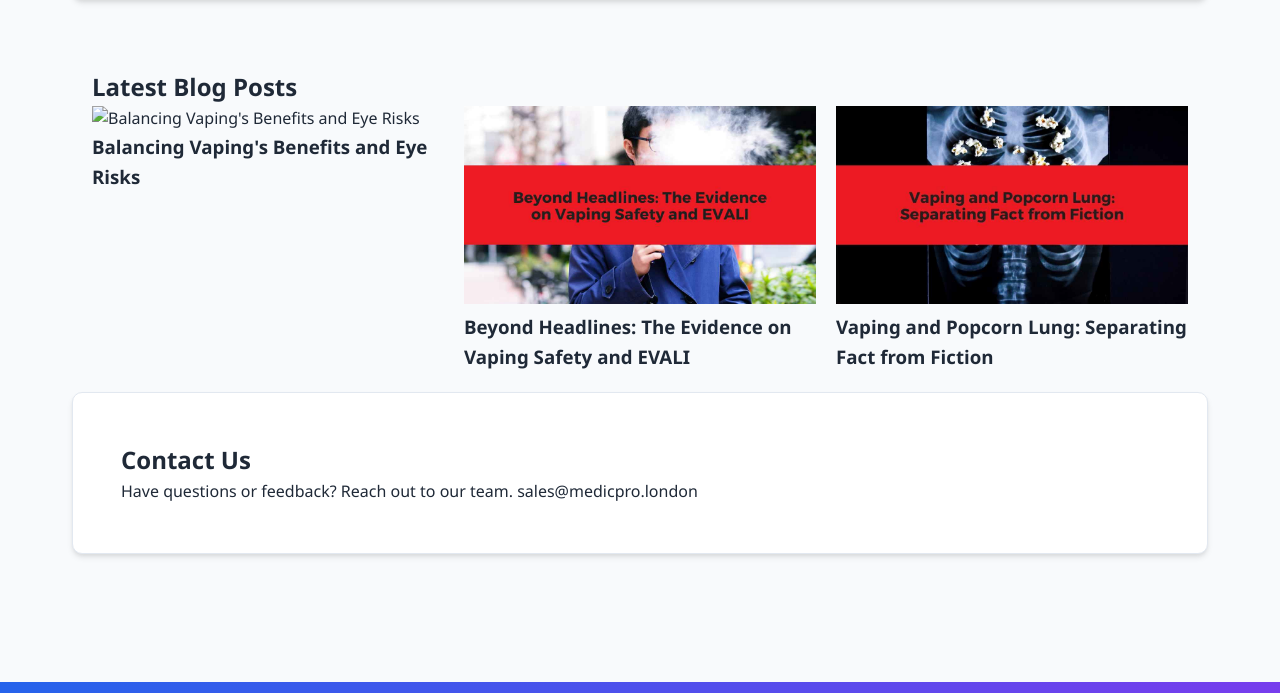
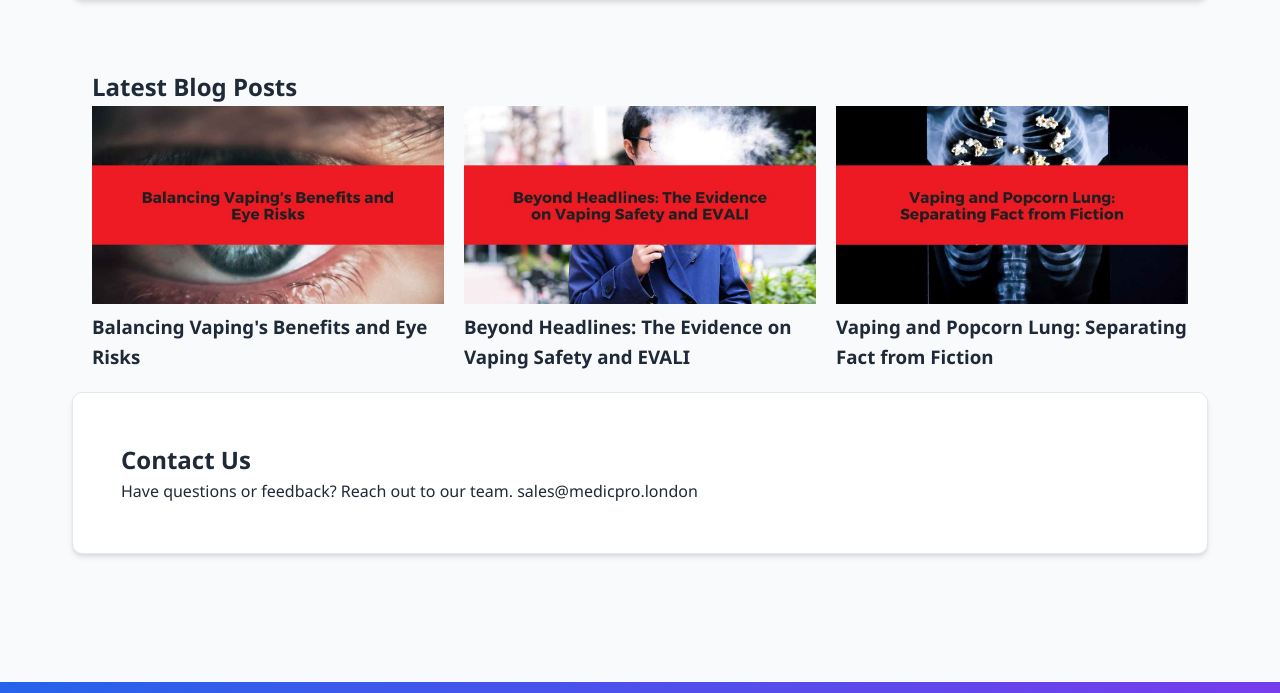
Before and after one commit to medicprolimited/mrajet, a website: page frontend/index.html in a window 1280 px wide. Shown: the part 1673-2366 px from the top of the page. Drawn offline with nearby package versions, Linux system fonts and the light colour scheme.

Commit message:
Update html with correct url

```diff
--- a/frontend/index.html
+++ b/frontend/index.html
@@ -78,7 +78,7 @@
             <h2>Latest Blog Posts</h2>
             <div class="blog-grid">
                 <a href="https://medicpro.london/2025/05/08/balancing-vapings-benefits-and-eye-risks/" class="blog-card">
-                    <img src="images/vaping-eye-conditions.jpg" alt="Balancing Vaping's Benefits and Eye Risks" class="blog-thumbnail">
+                    <img src="images/vaping_eye_conditions.jpg" alt="Balancing Vaping's Benefits and Eye Risks" class="blog-thumbnail">
                     <h3>Balancing Vaping's Benefits and Eye Risks</h3>
                 </a>
                 <a href="https://medicpro.london/2025/05/08/beyond-headlines-the-evidence-on-vaping-safety-and-evali/" class="blog-card">
```
